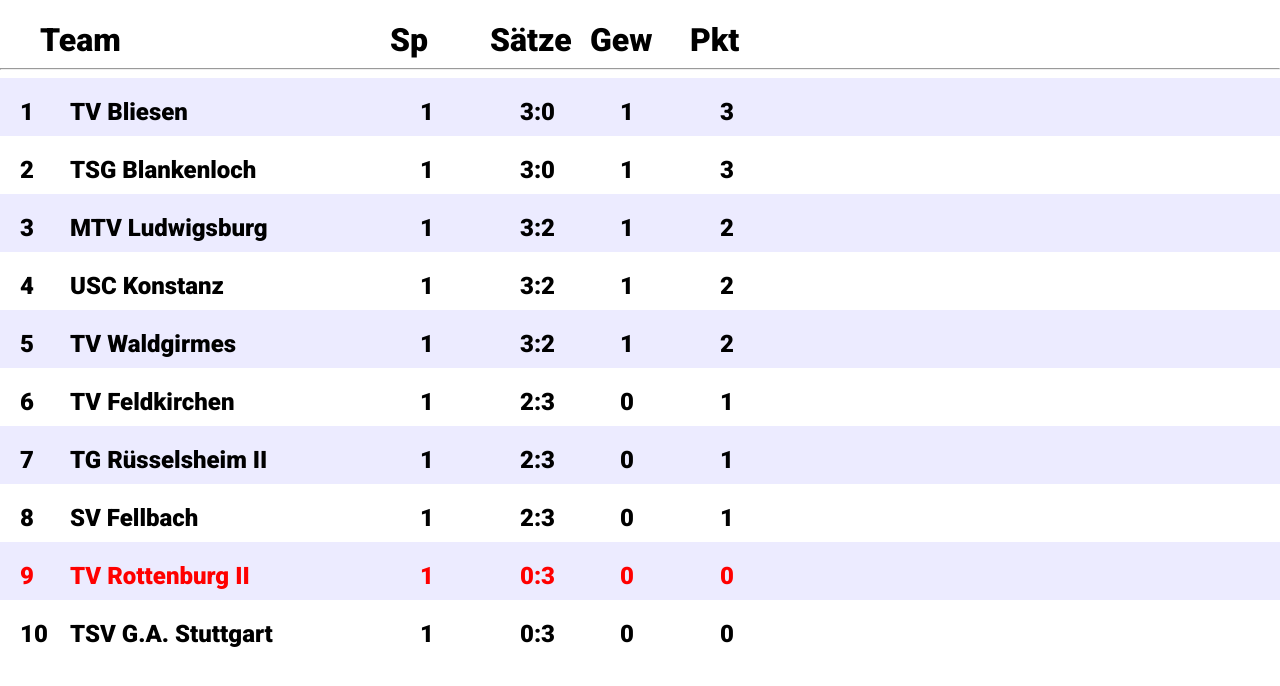
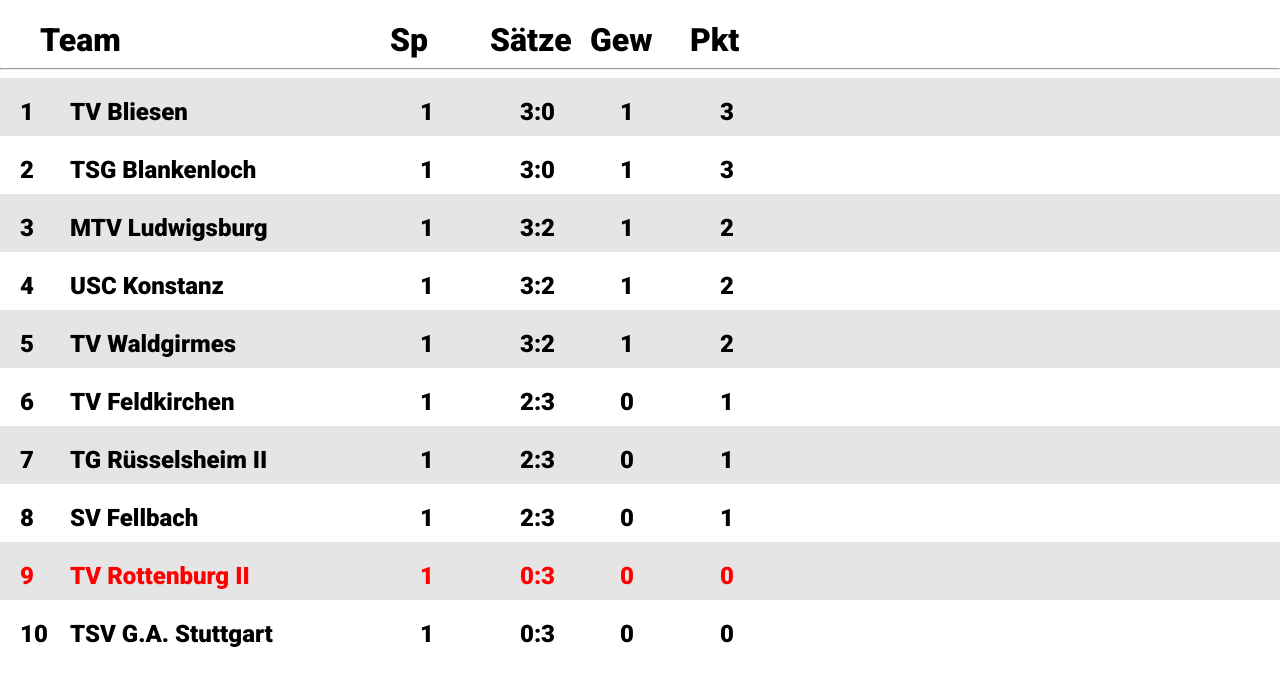
Before and after one commit to eimerreis/2wei-wall, a React (Create React App) app in the folder wall-app/: page /components/table in a window 1280 px wide. Shown: the top 686 px of the page. Built offline with nearby package versions, Linux system fonts and the light colour scheme.

Commit message:
adjusted color of table stripes

```diff
--- a/wall-app/src/components/Table.tsx
+++ b/wall-app/src/components/Table.tsx
@@ -37,7 +37,7 @@ export const TableComponent = (props: TableResponse) => {
         height: "58px",
         width: "100%",
         overflow: "hidden",
-        backgroundColor: 'rgb(236, 235, 255)',
+        backgroundColor: 'rgb(229, 229, 229)',
     }
 
     const rowStyle: React.CSSProperties = {
```
